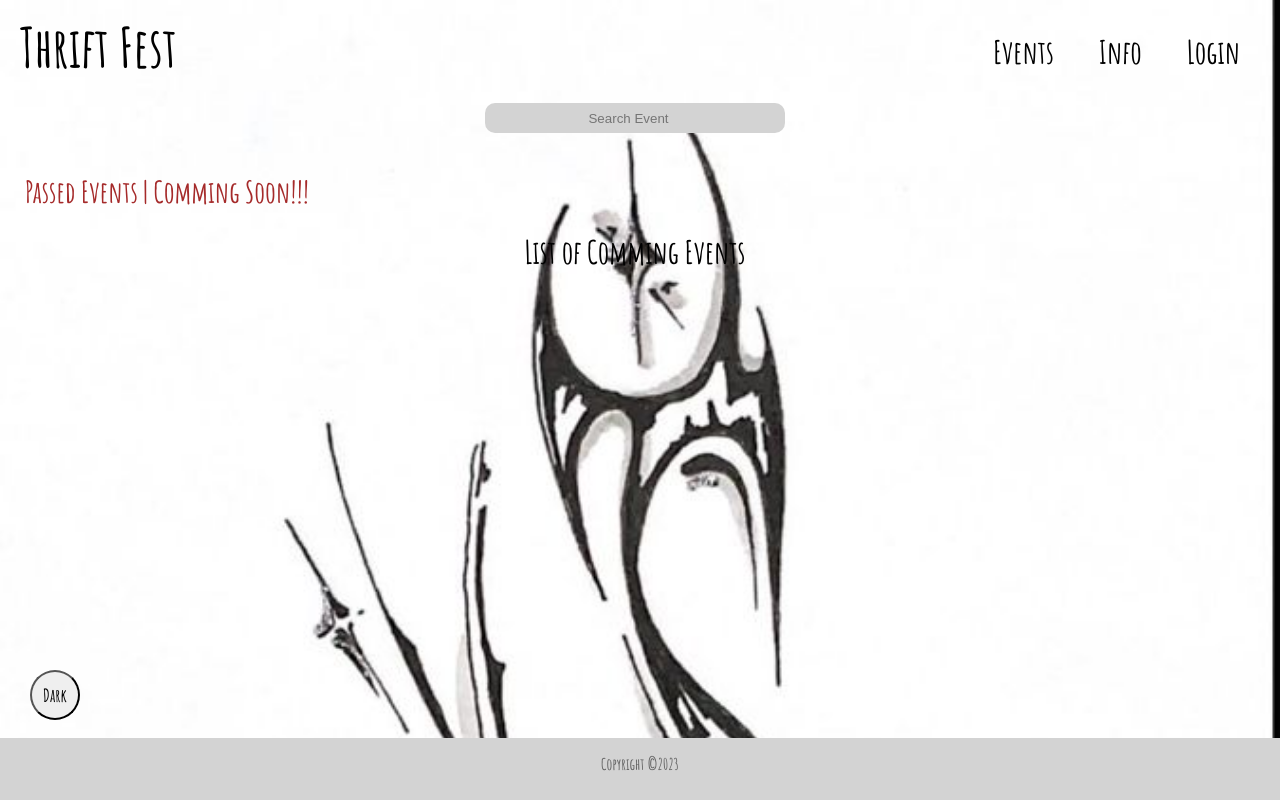
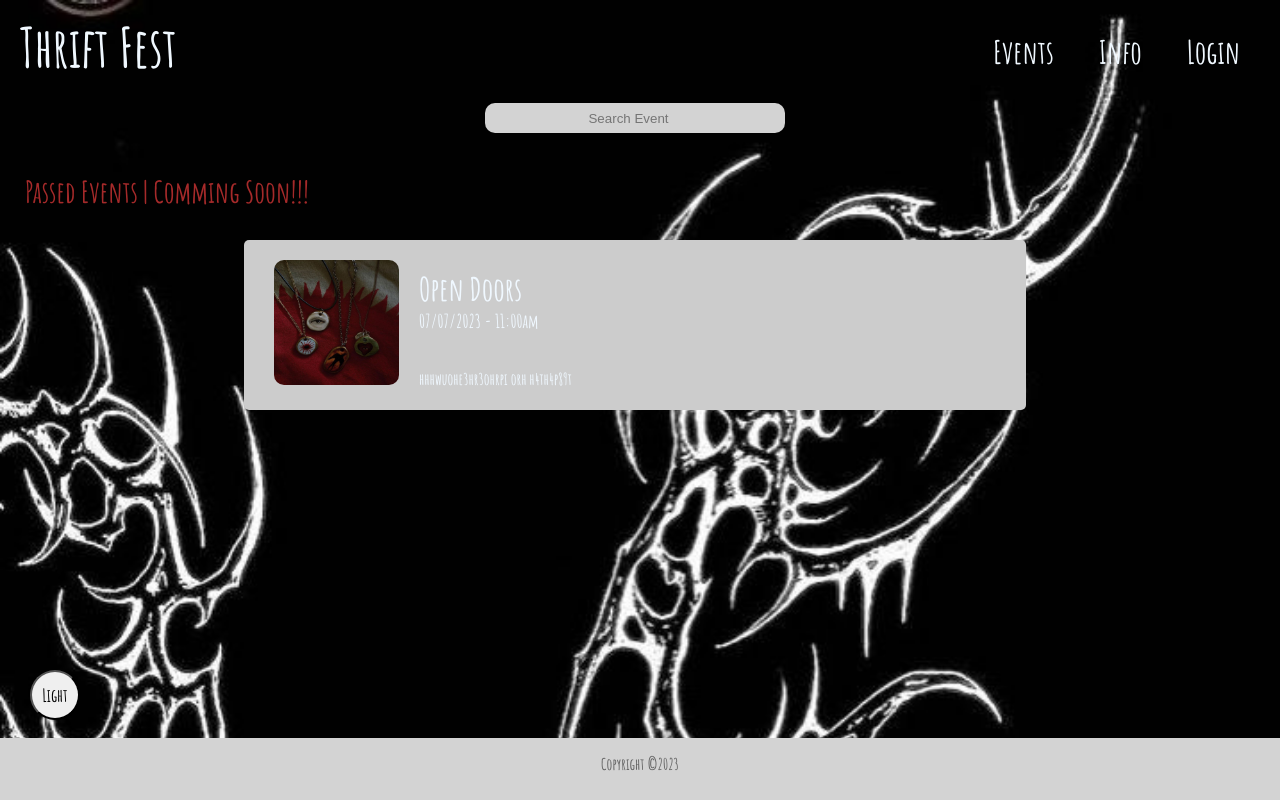
Before and after one commit to aggelos950/Thrift, a React (Create React App) app: page /events in a window 1280 px wide. Built offline with nearby package versions, Linux system fonts and the light colour scheme.

Commit message:
layout in routes, context for theme, cont events

```diff
--- a/src/App.js
+++ b/src/App.js
@@ -1,4 +1,5 @@
-import { Route,Routes } from "react-router-dom";
+import { useState, useEffect, createContext } from 'react';
+import { Route, Routes } from "react-router-dom";
 import Home from "./pages/Home";
 import About from "./pages/About";
 import Events from "./pages/Events";
@@ -6,21 +7,29 @@ import User from "./pages/User";
 import NotFound from "./pages/NotFound";
 import PassedEvents from "./components/PassedEvents";
 import CommingEvents from "./components/CommingEvents";
+import useTheme from './components/useTheme';
+import Layout from "./components/Layout";
 
+export const ThemeContext = createContext(null);
 
-function App(){
-    return(
-        <Routes>
-            <Route path="/" element={<Home />}/>
-            <Route path="about" element={<About />}/>
-            <Route path="events" element={<Events />}>
-                <Route index element={<CommingEvents />} />
-                <Route path="passedEvents" element={<PassedEvents />}/>
-                <Route path="commingEvents" element={<CommingEvents />}/>
-            </Route>
-            <Route path="user" element={<User />}/>
-            <Route path="*" element={<NotFound />}/>
-        </Routes>
+function App() {
+    const theme = useTheme();
+    return (
+        <ThemeContext.Provider value={theme}>
+            <Routes>
+                <Route element={<Layout />}>
+                    <Route path="/" element={<Home />} />
+                    <Route path="about" element={<About />} />
+                    <Route path="events" element={<Events />}>
+                        <Route index element={<CommingEvents />} />
+                        <Route path="passedEvents" element={<PassedEvents />} />
+                        <Route path="commingEvents" element={<CommingEvents />} />
+                    </Route>
+                    <Route path="user" element={<User />} />
+                    <Route path="*" element={<NotFound />} />
+                </Route>
+            </Routes>
+        </ThemeContext.Provider>
     );
 }
 
--- a/src/components/CommingEvents.jsx
+++ b/src/components/CommingEvents.jsx
@@ -1,8 +1,17 @@
-
+import Image from "./Image";
 
 
 function CommingEvents(){
-    return(<h1>List of Comming Events</h1>)
+    return (
+        <div className="eventDiv">
+            <Image key={30} dest={require('../imagesNew/homePage1.jpg')} />
+            <div className="eventInfo">
+                <h1>Open Doors</h1>
+                <h3>07/07/2023 - 11:00am</h3>
+                <p>hhhwuohe3hr3ohrpi orh h4th4p89t    </p>
+            </div>
+        </div>
+    )
 }
 
 export default CommingEvents;
--- a/src/components/DarkToLight.jsx
+++ b/src/components/DarkToLight.jsx
@@ -1,11 +1,11 @@
-import React, { useEffect, useState }  from "react";
-import useTheme from "./useTheme";
+import { useContext }  from "react";
+import { ThemeContext } from "../App";
 
 function DarkToLight(){
-    const {theme,handleClick} = useTheme();
+    const { isDark, setIsDark } = useContext(ThemeContext);
     return(
         <div className="darkToLight">
-            <button onClick={handleClick}>{theme?"Light":"Dark"}</button>
+            <button onClick={() => setIsDark(state => !state)}>{isDark?"Light":"Dark"}</button>
         </div>
     )
 }
--- a/src/components/Layout.jsx
+++ b/src/components/Layout.jsx
@@ -1,13 +1,15 @@
-
+import { Outlet } from 'react-router-dom';
 import Header from "./Header";
 import DarkToLight from "./DarkToLight";
 import Footer from "./Footer";
 
-function Layout({children}){
+function Layout({ children }){
     return (
         <div >
           <Header />
-          {children}
+          {/* <Outlet /> */}
+          {/* {children} */}
+          { children ?? <Outlet />}
           <DarkToLight />
           <Footer />
         </div>
--- a/src/components/useTheme.jsx
+++ b/src/components/useTheme.jsx
@@ -3,26 +3,15 @@ import { useState ,useEffect } from "react";
 //Custom HOOK
 
 export default function useTheme(){
-    const [theme,setTheme] = useState(false);
-    const nodeList = document.querySelectorAll("a")
-
-    function handleClick(){
-        setTheme(!theme)
-    }
+    const [isDark, setIsDark] = useState(true);
 
     useEffect(()=>{
-        if(theme==true){
+        if(isDark==true){
             document.body.classList.add("dark");
-            for (var i=0;i<nodeList.length;i++){
-                nodeList[i].classList.add("darkLinks");
-            }
         }else{
             document.body.classList.remove("dark");
-            for ( var i=0;i<nodeList.length;i++){
-                nodeList[i].classList.remove("darkLinks");
-            }
         }
-    },[theme])
+    },[isDark])
 
-    return {handleClick,theme};
+    return { isDark, setIsDark };
 }
--- a/src/index.js
+++ b/src/index.js
@@ -1,4 +1,4 @@
-import React from 'react';
+import React, { createContext } from 'react';
 import ReactDOM from 'react-dom/client';
 import { BrowserRouter } from 'react-router-dom';
 import App from './App';
--- a/src/pages/About.js
+++ b/src/pages/About.js
@@ -1,14 +1,11 @@
 import React from "react";
 import AboutPageContent from "../components/AboutPageContent";
-import Layout from "../components/Layout";
 import "../styles/aboutPage.css"
 
 
 function About() {
     return (
-        <Layout>
-          <AboutPageContent />
-        </Layout>
+        <AboutPageContent />
     );
   }
 
--- a/src/pages/Events.js
+++ b/src/pages/Events.js
@@ -1,20 +1,20 @@
 import Layout from '../components/Layout';
-import { Link,Outlet } from 'react-router-dom';
+import { Link, Outlet } from 'react-router-dom';
 import '../styles/eventsPage.css';
 
-function Events(){
-    return(
-        <Layout>
-            <div className='searchLinkDiv'>
-            <input type='search' placeholder='Search Event' className='searchBar'/>
+function Events() {
+    return (
+        <div className='eventsContentDiv'>
+            <input type='search' placeholder='Search Event' className='searchBar' />
             <div className='linkDiv'>
-            <Link to='passedEvents'className='listLink'>Passed Events</Link>
-            <Link to='commingEvents'className='listLink'>| Comming Soon!!!</Link>
+                <Link to='passedEvents' className='listLink'>Passed Events</Link>
+                <Link to='commingEvents' className='listLink'>| Comming Soon!!!</Link>
             </div>
-            <Outlet />
+            <div className='allEventDiv'>
+                <Outlet />
             </div>
 
-        </Layout>
+        </div>
     );
 }
 
--- a/src/pages/Home.js
+++ b/src/pages/Home.js
@@ -1,13 +1,10 @@
 import React from "react";
 import HomePageContent from "../components/HomePageContent";
 import "../styles/homePage.css"
-import Layout from "../components/Layout";
 
 function Home() {
   return (
-      <Layout>
-        <HomePageContent />
-      </Layout>
+      <HomePageContent />
   );
 }
 
--- a/src/styles/eventsPage.css
+++ b/src/styles/eventsPage.css
@@ -1,4 +1,4 @@
-.searchLinkDiv{
+.eventsContentDiv{
     text-align: center;
 }
 
@@ -14,14 +14,51 @@
 }
 
 
-.searchLinkDiv a{
+.eventsContentDiv a{
     text-decoration: none;
     font-size: 30px;
    margin-left: 5px;
    color: brown;
+   margin-bottom: 20px;
 }
 
 .linkDiv{
     display: flex;
     margin-left: 20px;
 }
+
+
+.eventInfo{
+    display: inline-block;
+}
+
+.eventInfo h1,
+.eventInfo h3{
+    margin-top: 0px;
+    margin-bottom: 0px;
+}
+
+.eventInfo p{
+    padding-top: 20px;
+
+}
+
+
+
+.eventDiv img{
+height: 125px;
+width: 125px;
+
+}
+
+.eventDiv{
+    background: rgba(204, 204, 204, 1);
+    width: 60%;
+    height: 150px;
+    padding: 10px;
+    margin-top: 10px;
+    margin-right: 0px;
+    display: inline-block;
+    border-radius: 5px;
+    text-align: left;
+}
--- a/src/styles/homePage.css
+++ b/src/styles/homePage.css
@@ -10,7 +10,6 @@ img{
 
 .startingDiv{
     text-align: center;
-    background:rgb(204, 204, 204); ;
     background: rgba(204, 204, 204, 0.7);
     width: 70%;
     padding-top: 10px;
@@ -49,7 +48,7 @@ img{
     color: aliceblue;
 }
 
-.darkLinks{
+.dark a {
     color: aliceblue;
 }
 
```
